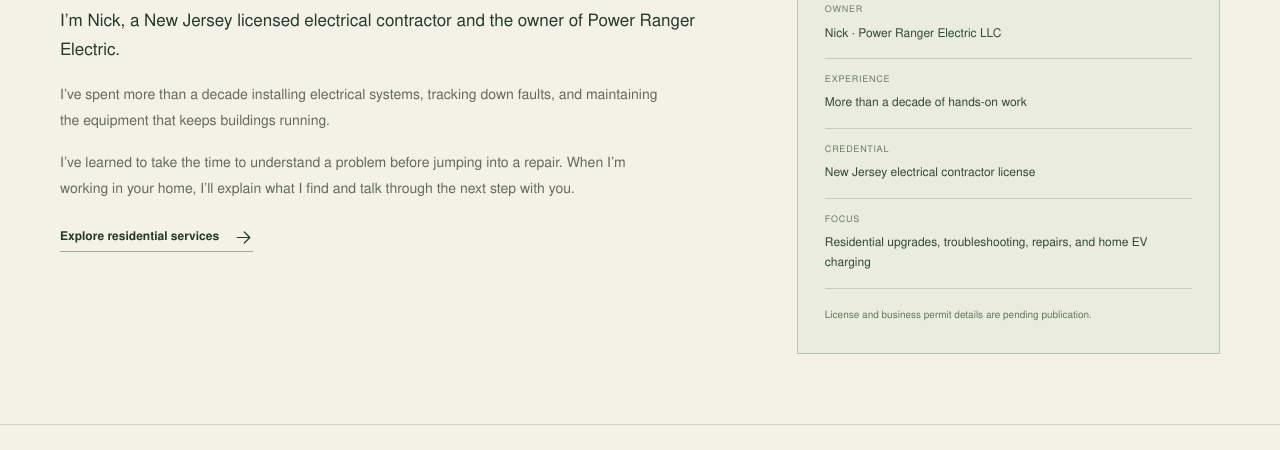
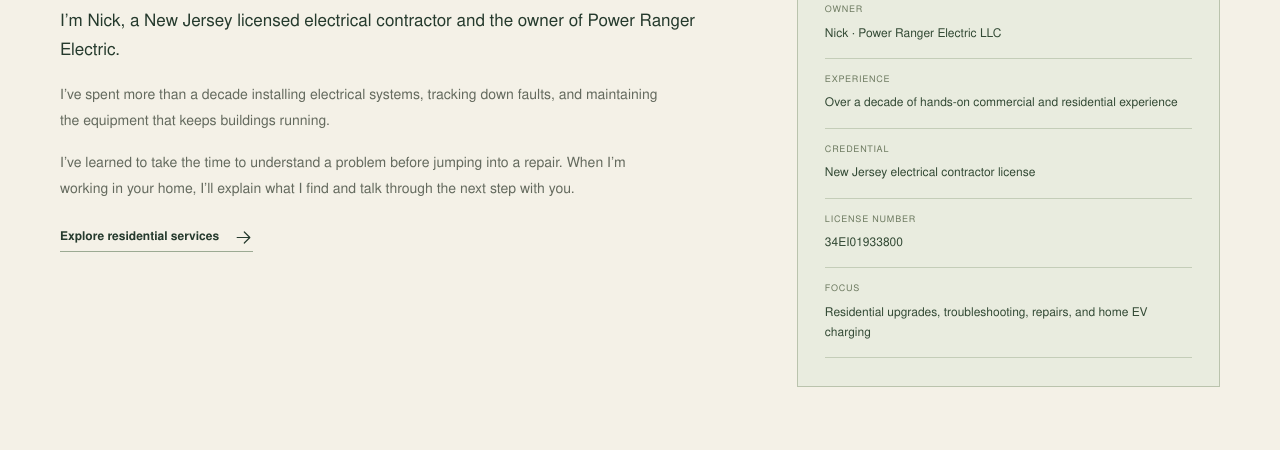
Before and after one commit to Meta7r0n/PRE-SITE-1, a plain HTML site: page dist/about.html in a window 1280 px wide. Shown: the part 350-800 px from the top of the page. Drawn offline with Linux system fonts and the light colour scheme.

Commit message:
Update Nick’s experience and electrical license

```diff
--- a/dist/about.html
+++ b/dist/about.html
@@ -65,7 +65,7 @@
           <h2 id="credentials-title">My background<br>& credentials.</h2>
           <dl class="credentials-list">
             <div><dt>Owner</dt><dd>Nick · Power Ranger Electric LLC</dd></div>
-            <div><dt>Experience</dt><dd>More than a decade of hands-on work</dd></div>
+            <div><dt>Experience</dt><dd>Over a decade of hands-on commercial and residential experience</dd></div>
             <div><dt>Credential</dt><dd>New Jersey electrical contractor license</dd></div>
             <div data-license-number-row hidden><dt>License number</dt><dd data-license-number></dd></div>
             <div id="about-permit-row" hidden><dt>Business permit</dt><dd id="about-permit-value"></dd></div>
--- a/dist/site-config.js
+++ b/dist/site-config.js
@@ -7,7 +7,7 @@ window.PRE_CONFIG = Object.freeze({
   realtorEmail: '',
   phone: '',
   // Personal NJ electrical contractor license; never substitute a business permit here.
-  electricalLicenseNumber: '',
+  electricalLicenseNumber: '34EI01933800',
   businessPermitNumber: '',
   primaryDomain: 'prelectricnj.com',
   // Use only actual, owner-selected job photographs: { src, alt, title, description }.
```
